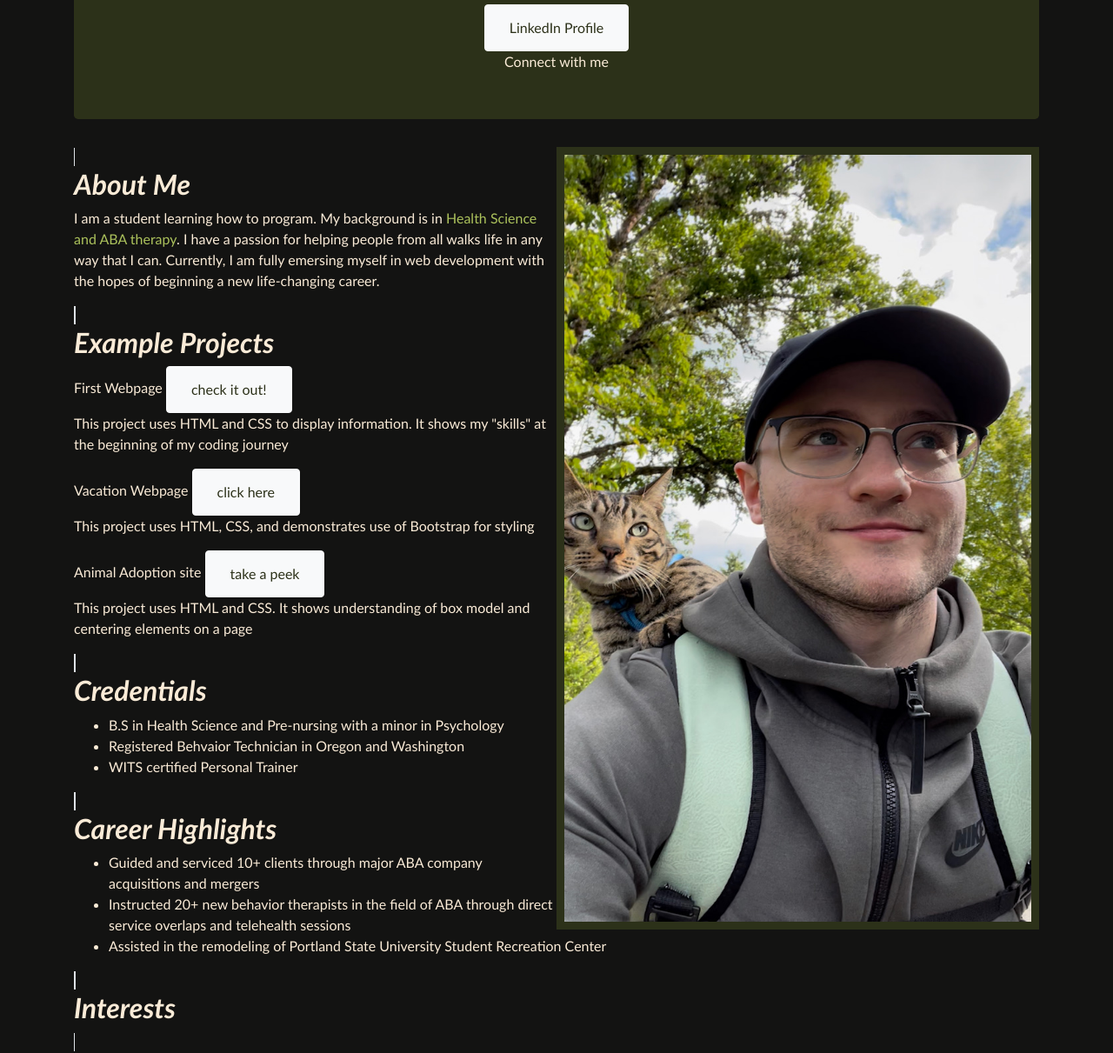
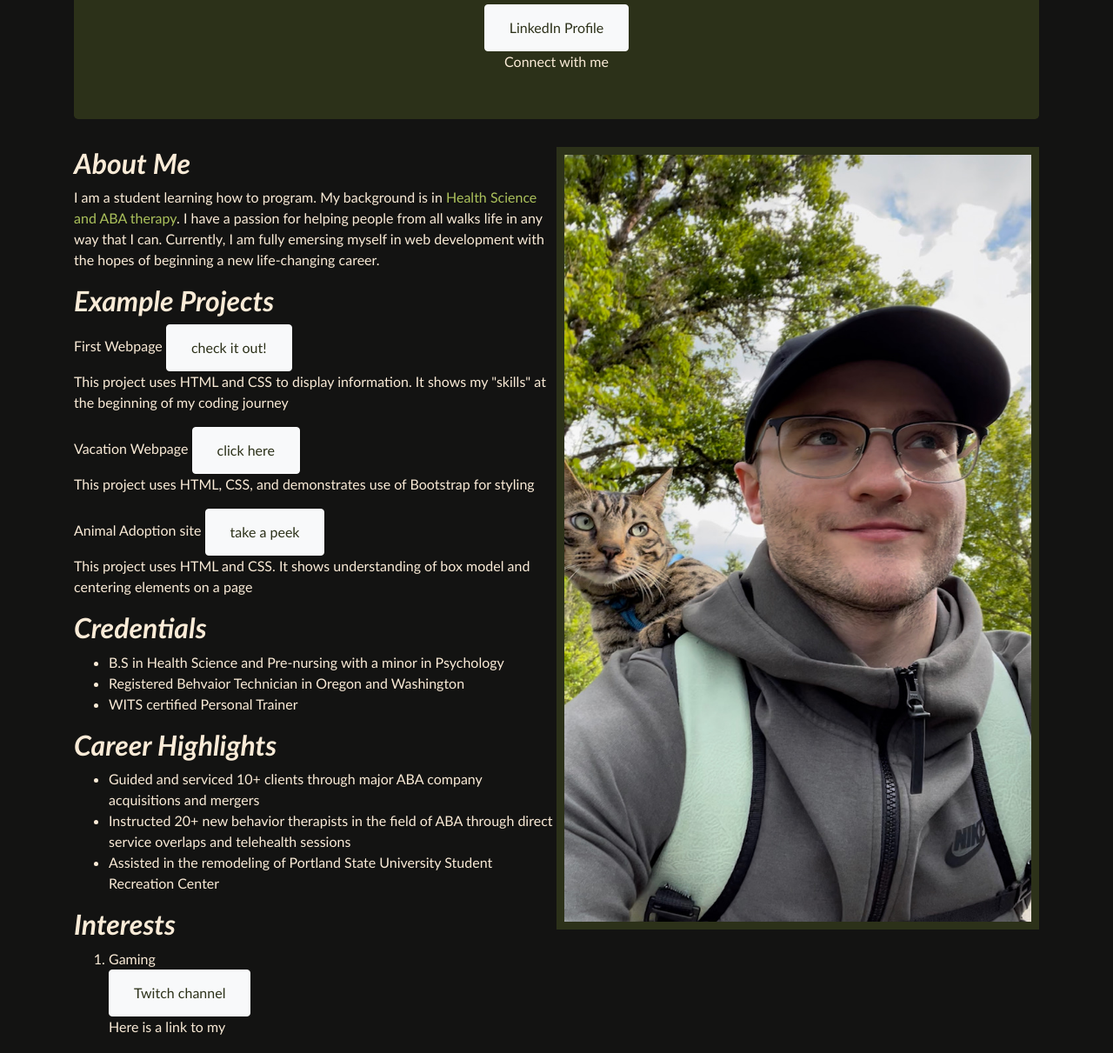
Before and after one commit to ChrisKLoveless/Portfolio, a plain HTML site: page index.html in a window 1280 px wide. Shown: the part 89-1300 px from the top of the page at 87% size. Drawn offline with Linux system fonts and the light colour scheme.

Commit message:
remove span tag containing border from webpage sections

```diff
--- a/index.html
+++ b/index.html
@@ -15,12 +15,12 @@
 
     <img src="img/bike with drew.jpg" alt="A photo and Chris and his cat Drew">
 
-    <span class="border"><h2><strong><em>About Me</em></strong></h2>
+    <h2><strong><em>About Me</em></strong></h2>
 
     <p>I am a student learning how to program. My background is in <span class="highlight">Health Science and ABA therapy</span>. I have a passion for helping people from all walks life in any way that I can. Currently, I am fully emersing myself in web development with the hopes of beginning a new life-changing career.</p>
-    </span>
 
-    <span class="border"><h2><strong><em>Example Projects</em></strong></h2>
+
+    <h2><strong><em>Example Projects</em></strong></h2>
       <ul class="nav">
         <li class="nav-item">First Webpage
           <button type="button" class="btn btn-light">
@@ -40,23 +40,22 @@
         </li>
               <p>This project uses HTML and CSS. It shows understanding of box model and centering elements on a page</p>
       </ul>
-    </span>
-    <span class="border"><h2><strong><em>Credentials</em></strong></h2>
+
+    <h2><strong><em>Credentials</em></strong></h2>
       <ul>
         <li>B.S in Health Science and Pre-nursing with a minor in Psychology</li>
         <li>Registered Behvaior Technician in Oregon and Washington</li>
         <li>WITS certified Personal Trainer</li>
       </ul>
-    </span>
-    <span class="border"><h2><strong><em>Career Highlights</em></strong></h2>
+
+    <h2><strong><em>Career Highlights</em></strong></h2>
       <ul>
         <li>Guided and serviced 10+ clients through major ABA company acquisitions and mergers</li>
         <li>Instructed 20+ new behavior therapists in the field of ABA through direct service overlaps and telehealth sessions</li>
         <li>Assisted in the remodeling of Portland State University Student Recreation Center</li>
       </ul>
-    </span>
 
-    <span class="border"><h2><strong><em>Interests</em></strong></h2></span>
+    <h2><strong><em>Interests</em></strong></h2></span>
       <ol>
         <li>Gaming</li>
            <button type="button" class="btn btn-light"><a class="nav-link" href="https://www.twitch.tv/loveless_og"> Twitch channel</a></button>
```
